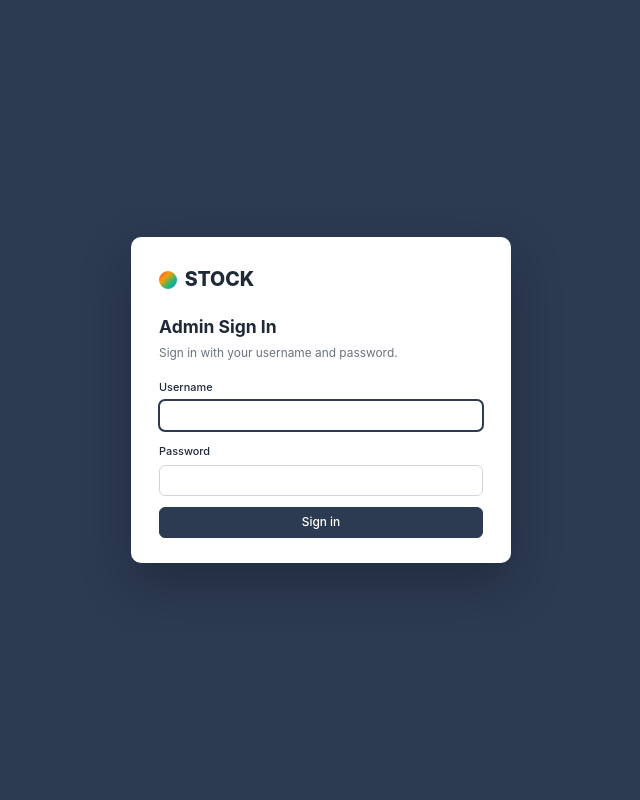
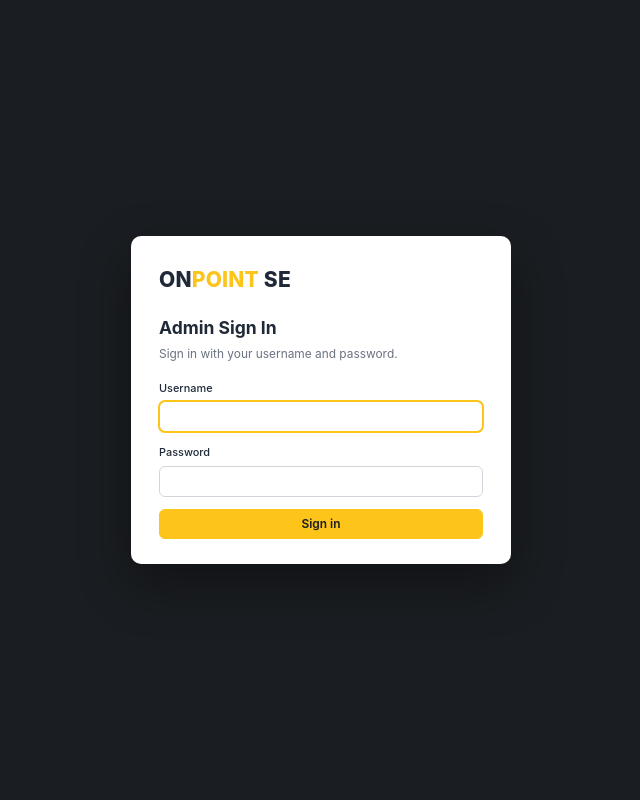
Before and after one commit to SS-Infra/subcontractor_invoice_matcher, a PHP site: page /login in a window 1280 px wide. Shown: the whole page, without its empty margins (319-959 px from the left). Run offline with PHP 8.4, Linux system fonts and the light colour scheme; some libraries are stand-ins or nearby versions.

Commit message:
Rebrand from STOCK to OnPoint SE
Swap nav/login palette to OnPoint colours: near-black bar with yellow
accent. Replace the rainbow brand dot with the OnPoint wordmark style
(white "On" + yellow "Point" + " SE"), turn the section pill solid
yellow, and switch primary buttons to yellow-on-dark to match the
"Get a quote" CTA on tst.onpointse.co.uk.

```diff
--- a/styles.css
+++ b/styles.css
@@ -1,7 +1,10 @@
 :root {
     --bg:           #f4f6f8;
-    --navy:         #2c3a52;
-    --navy-hover:   #1f2a3d;
+    --nav:          #1a1d21;
+    --nav-hover:    #2a2e35;
+    --accent:       #fdc41a;
+    --accent-hover: #e6ae08;
+    --accent-ink:   #1a1d21;
     --text:         #1f2937;
     --muted:        #6b7280;
     --card:         #ffffff;
@@ -14,7 +17,7 @@
     --warning:      #b45309;
     --warning-bg:   #fef3c7;
     --shadow-card:  0 1px 2px rgba(0,0,0,0.04);
-    --shadow-login: 0 20px 50px rgba(0,0,0,0.25);
+    --shadow-login: 0 20px 50px rgba(0,0,0,0.35);
 }
 
 * { box-sizing: border-box; }
@@ -305,14 +304,15 @@ input[type=file] {
     line-height: 1.2;
 }
 .btn:hover { background: #f9fafb; text-decoration: none; }
-.btn:focus-visible { outline: 2px solid var(--navy); outline-offset: 1px; }
+.btn:focus-visible { outline: 2px solid var(--accent); outline-offset: 1px; }
 
 .btn.primary {
-    background: var(--navy);
-    color: #fff;
-    border-color: var(--navy);
+    background: var(--accent);
+    color: var(--accent-ink);
+    border-color: var(--accent);
+    font-weight: 600;
 }
-.btn.primary:hover { background: var(--navy-hover); border-color: var(--navy-hover); }
+.btn.primary:hover { background: var(--accent-hover); border-color: var(--accent-hover); }
 
 .btn.danger {
     color: var(--danger);
@@ -390,7 +390,7 @@ table.data th {
 
 /* ─── Login page ────────────────────────────────────────── */
 
-body.login { background: var(--navy); }
+body.login { background: var(--nav); }
 .login-wrap {
     min-height: 100vh;
     display: flex;
@@ -407,18 +407,17 @@ body.login { background: var(--navy); }
     box-shadow: var(--shadow-login);
 }
 .login-card .brand {
-    font-size: 1.4rem;
+    font-size: 1.5rem;
     font-weight: 800;
     color: var(--text);
     margin-bottom: 1.4rem;
     display: inline-flex;
-    align-items: center;
-    gap: 0.55rem;
+    align-items: baseline;
+    text-transform: uppercase;
+    letter-spacing: 0.01em;
 }
 .login-card .brand .dot {
-    width: 18px; height: 18px;
-    border-radius: 50%;
-    background: linear-gradient(135deg, #ef4444 0%, #f59e0b 35%, #10b981 70%, #3b82f6 100%);
+    color: var(--accent);
 }
 .login-card h1 {
     margin: 0 0 0.25rem;
--- a/views/layout.php
+++ b/views/layout.php
@@ -10,7 +10,7 @@ $cssV      = @filemtime(BASE_DIR . '/styles.css') ?: time();
 <head>
     <meta charset="utf-8">
     <meta name="viewport" content="width=device-width, initial-scale=1">
-    <title>Subcontractor Invoice Matcher</title>
+    <title>OnPoint SE · Invoice Matcher</title>
     <link rel="stylesheet" href="/styles.css?v=<?= (int) $cssV ?>">
 </head>
 <body class="<?= $isLogin ? 'login' : '' ?>">
@@ -20,7 +20,7 @@ $cssV      = @filemtime(BASE_DIR . '/styles.css') ?: time();
     </div>
 <?php else: ?>
     <header class="topnav">
-        <span class="brand"><span class="dot"></span>STOCK</span>
+        <span class="brand">On<span class="dot">Point</span>&nbsp;SE</span>
         <span class="pill">Invoice Matcher</span>
         <span class="spacer"></span>
         <nav class="links">
--- a/views/login.php
+++ b/views/login.php
@@ -3,7 +3,7 @@
 $bodyClass = 'login';
 ?>
 <div class="login-card">
-    <div class="brand"><span class="dot"></span>STOCK</div>
+    <div class="brand">On<span class="dot">Point</span>&nbsp;SE</div>
     <h1>Admin Sign In</h1>
     <p class="subtitle">Sign in with your username and password.</p>
 
```
Also changed, not shown: other parts of styles.css (+16 -20 lines).
